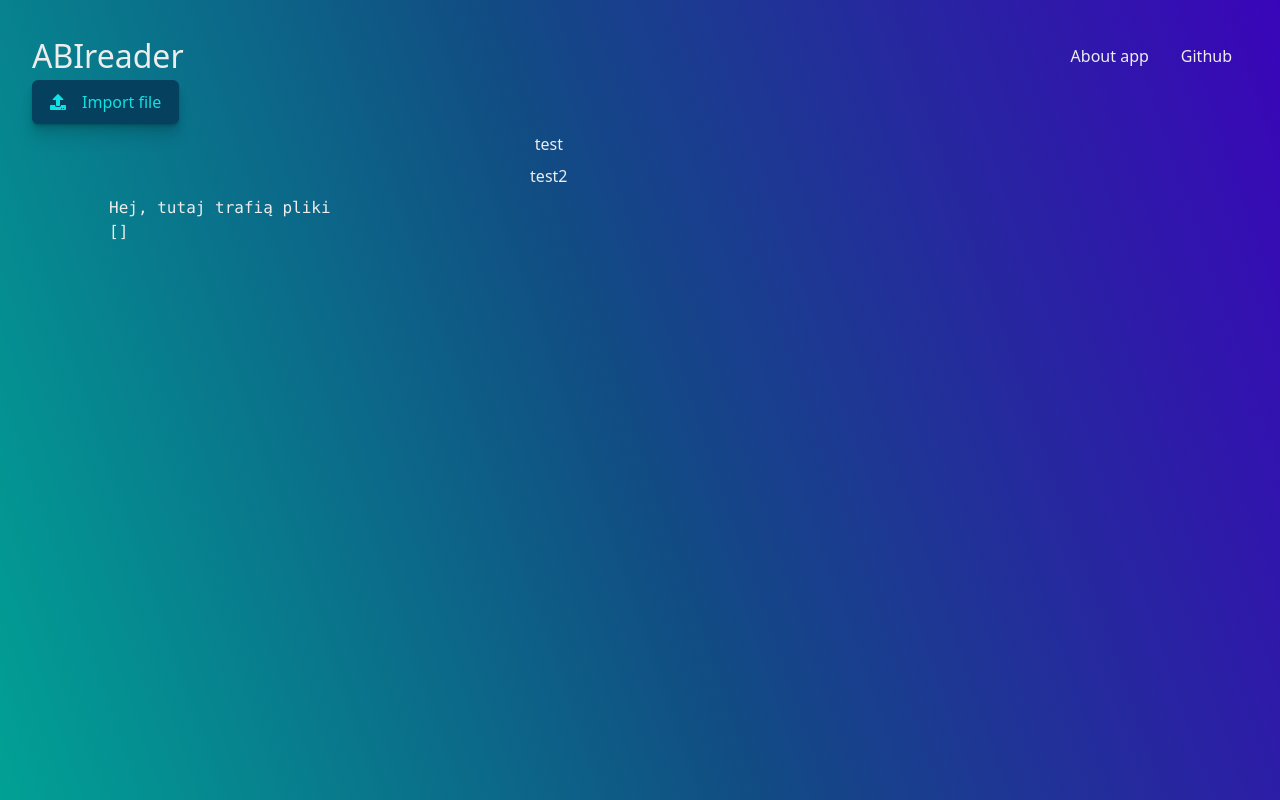
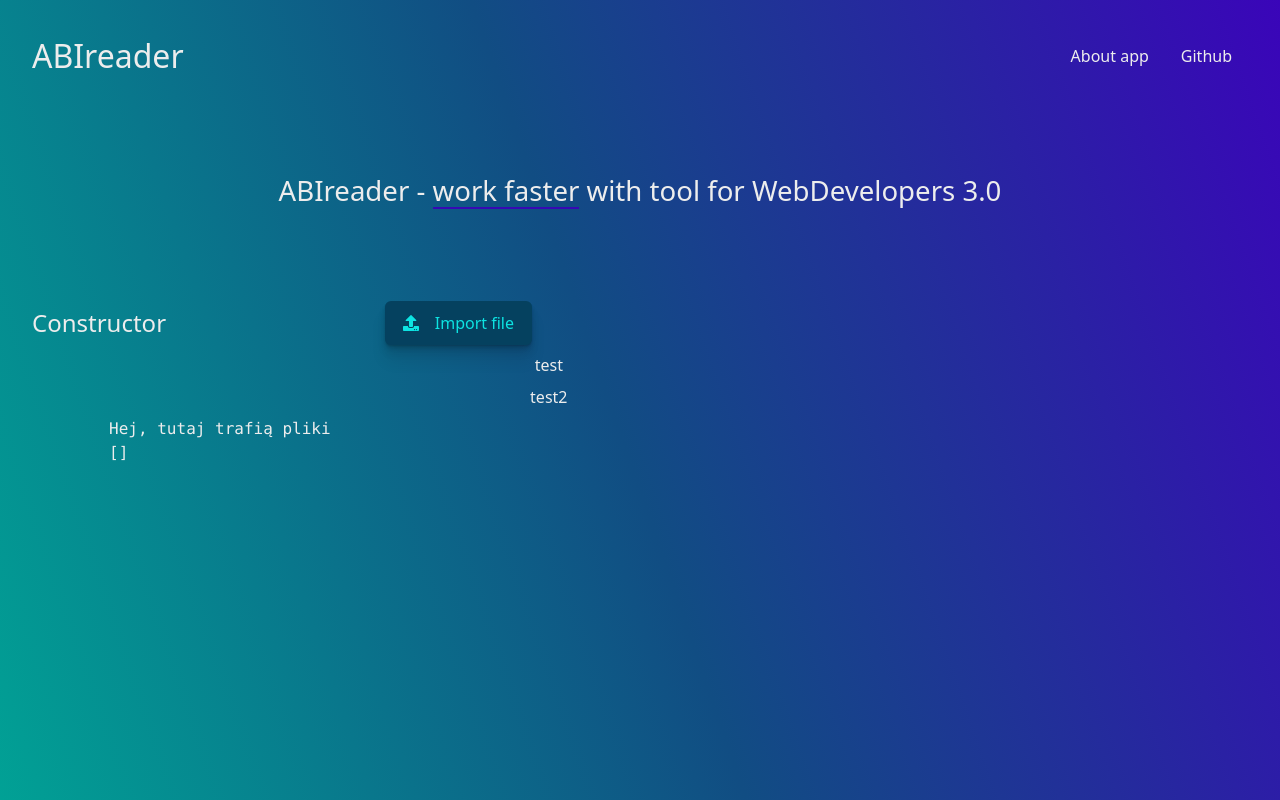
Before and after one commit to Trajanesco/abireader, a Vue app: page / in a window 1280 px wide. Built offline with nearby package versions, Linux system fonts and the light colour scheme.

Commit message:
add constructor section, show data from file

```diff
--- a/src/App.vue
+++ b/src/App.vue
@@ -2,7 +2,11 @@
   <div>
     <Header />
     <main>
-      <ImportFiles @loading="isLoading = $event" @files="files = $event" />
+      <SectionExplanation />
+      <SectionContract>
+        <ImportFiles @loading="isLoading = $event" />
+      </SectionContract>
+
       <Loader v-if="isLoading" />
       <Accordion :accordion-entries="[{ name: 'test' }, { name: 'test2' }]">
         <template #test>
@@ -24,13 +28,16 @@ import Accordion from './components/Accordion.vue';
 import Header from './components/Header.vue';
 import Loader from './components/Loader.vue';
 import ImportFiles from './components/ImportFiles/ImportFiles.vue';
-import { ref } from 'vue';
+import { computed, ref } from 'vue';
+import SectionExplanation from './components/SectionExplanation/SectionExplanation.vue';
+import SectionContract from './components/SectionContract/SectionContract.vue';
+import useFiles from './composables/useFiles';
 
 const isLoading = ref(false);
-const files = ref([]);
+const files = computed(() => useFiles().getFiles());
 </script>
 
-<style>
+<style lang="scss">
 *:focus {
   outline: 2px solid #078e91 !important;
   border-radius: var(--base-radius);
--- a/src/components/ImportFiles/ImportFiles.vue
+++ b/src/components/ImportFiles/ImportFiles.vue
@@ -15,6 +15,7 @@
 
 <script lang="ts" setup>
 import Button from '../Button.vue';
+import useFiles from '../../composables/useFiles';
 
 // FIXME: typescript
 const emit = defineEmits<{
@@ -31,7 +32,7 @@ const handleFile = (event: Event) => {
 
   worker.onmessage = function (event: MessageEvent) {
     console.log('result from loader', event);
-    emit('files', event.data);
+    useFiles().setFiles(event.data);
     emit('loading', false);
   };
 };
--- /dev/null
+++ b/src/components/SectionContract/SectionContract.vue
@@ -0,0 +1,63 @@
+<template>
+  <section class="section-contract">
+    <div class="flex justify-between items-center">
+      <div class="flex justify-between items-center">
+        <h3 class="title-contract">Constructor</h3>
+        <div
+          v-if="constructor && constructor.stateMutability"
+          :class="['state-mutability', constructor.stateMutability]"
+        >
+          {{ constructor.stateMutability }}
+        </div>
+      </div>
+      <slot></slot>
+    </div>
+    <template v-if="constructor">
+      <div class="constructor">
+        {{ constructor }}
+      </div>
+    </template>
+  </section>
+</template>
+
+<script setup lang="ts">
+import { computed } from 'vue';
+import useFiles from '../../composables/useFiles';
+
+const constructor = computed(
+  () =>
+    useFiles()
+      .getFiles()
+      ?.find((item) => item.type === 'constructor') || null
+);
+</script>
+
+<style scoped lang="scss">
+.section-contract {
+  max-width: 500px;
+}
+.title-contract {
+  font-size: 1.5rem;
+  font-weight: 300;
+}
+.constructor {
+  margin-top: var(--base-space-2x);
+  background-color: var(--main-color);
+  padding: var(--base-space) var(--base-space-2x);
+  border-radius: var(--base-radius);
+  box-shadow: var(--box-shadow-optimized);
+}
+.state-mutability {
+  padding: var(--base-space) var(--base-space-2x);
+  border-radius: var(--base-radius);
+  box-shadow: var(--box-shadow-optimized);
+  text-transform: capitalize;
+  margin-left: var(--base-space-2x);
+  &.nonpayable {
+    background-color: var(--purple);
+  }
+  &.payable {
+    background-color: var(--green);
+  }
+}
+</style>
--- /dev/null
+++ b/src/components/SectionExplanation/SectionExplanation.vue
@@ -0,0 +1,38 @@
+<template>
+  <section class="explanation-section">
+    <h2 class="title-explanation">
+      ABIreader -
+      <span class="highlight">work faster</span>
+      with tool for WebDevelopers 3.0
+    </h2>
+  </section>
+</template>
+
+<script>
+export default {
+  name: 'SectionExplanation'
+};
+</script>
+
+<style lang="scss" scoped>
+.explanation-section {
+  margin: 90px 0;
+}
+.title-explanation {
+  font-size: 1.725rem;
+  text-align: center;
+  font-weight: 300;
+}
+
+.highlight {
+  position: relative;
+  &::before {
+    content: '';
+    background-color: var(--purple);
+    width: 100%;
+    height: 2px;
+    position: absolute;
+    bottom: 0;
+  }
+}
+</style>
--- /dev/null
+++ b/src/composables/types/useFiles.types.ts
@@ -0,0 +1,4 @@
+// FIXME types
+export interface FilesStateI {
+  files: Array<any>;
+}
--- /dev/null
+++ b/src/composables/useFiles.ts
@@ -0,0 +1,21 @@
+import { reactive } from 'vue';
+import { FilesStateI } from './types/useFiles.types';
+
+const state: FilesStateI = reactive({
+  files: []
+});
+
+export default function useFiles() {
+  const getFiles = () => state.files;
+
+  const setFiles = (files) => {
+    state.files = files;
+  };
+  const resetFiles = () => (state.files = []);
+
+  return {
+    setFiles,
+    resetFiles,
+    getFiles
+  };
+}
```
